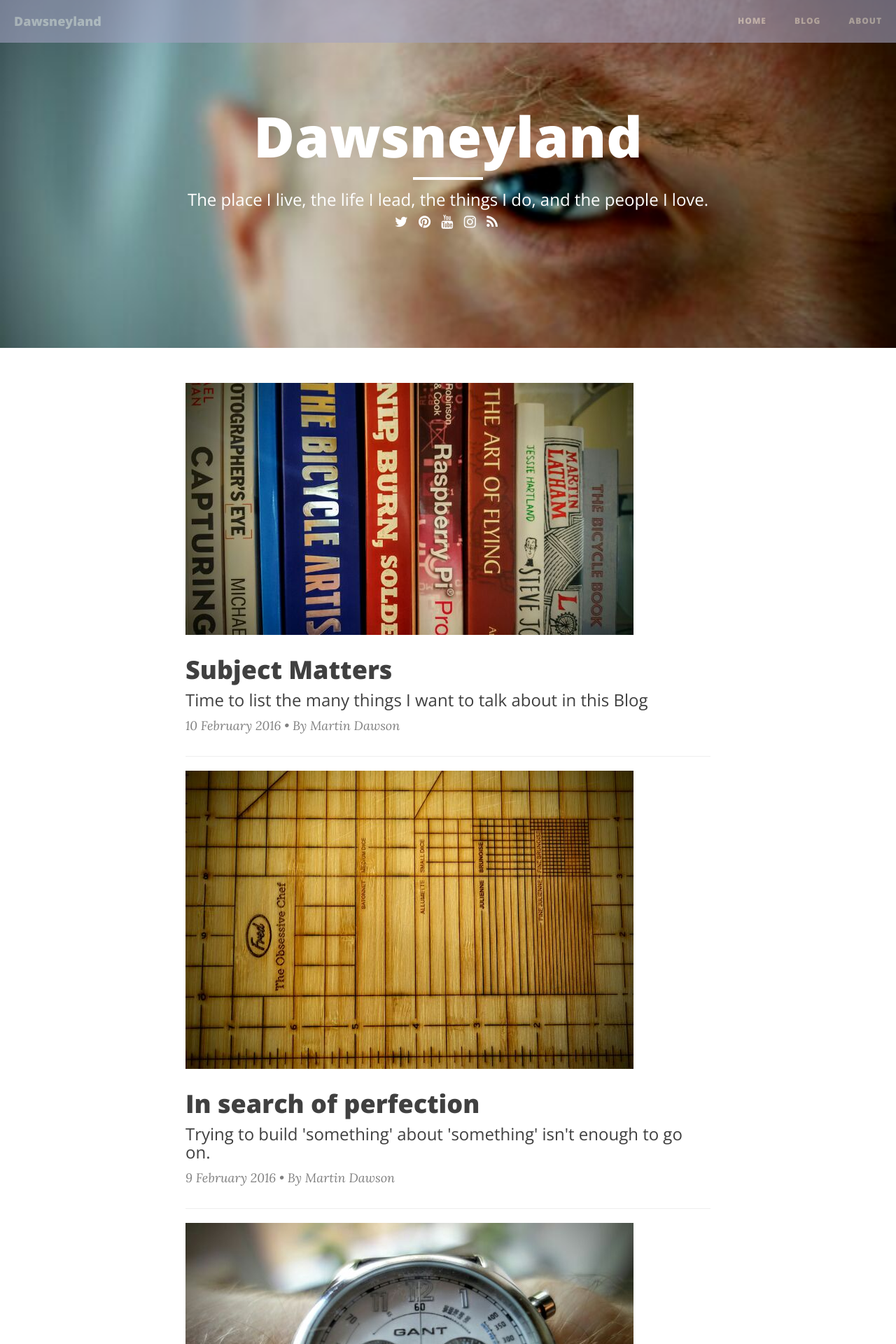
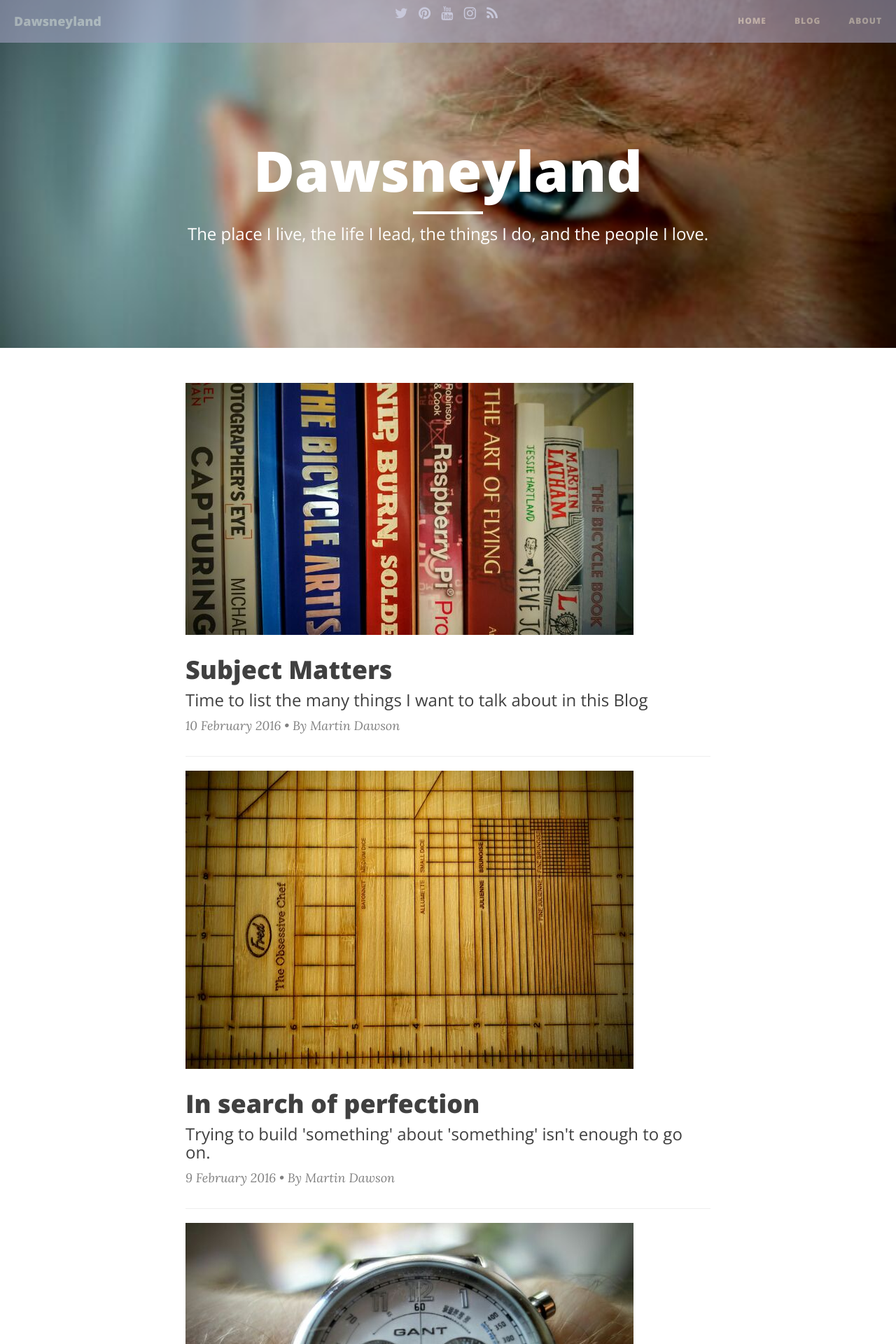
Before and after one commit to dawsneyland/formerdland, a Jekyll site: the page built from index.html, in a window 1280 px wide. Shown: the top 1920 px of the page at 70% size. Built offline with Jekyll 4.4.1, drawn with Linux system fonts in a browser that asks for light colours; nearby versions of some CDN libraries; the list of posts is cut into pages by our own code.

Commit message:
Update page.html

```diff
--- a/_layouts/page.html
+++ b/_layouts/page.html
@@ -7,11 +7,11 @@
     <div class="container">
         <div class="row">
             <div class="col-lg-8 col-lg-offset-2 col-md-10 col-md-offset-1">
+                {% include social.html %}
                 <div class="site-heading">
                     <h1>{% if page.title %}{{ page.title }}{% else %}{{ site.title }}{% endif %}</h1>
                     <hr class="small">
                     <span class="subheading">{{ page.description }}</span>
-                    {% include social.html %}
                 </div>
             </div>
         </div>
```
